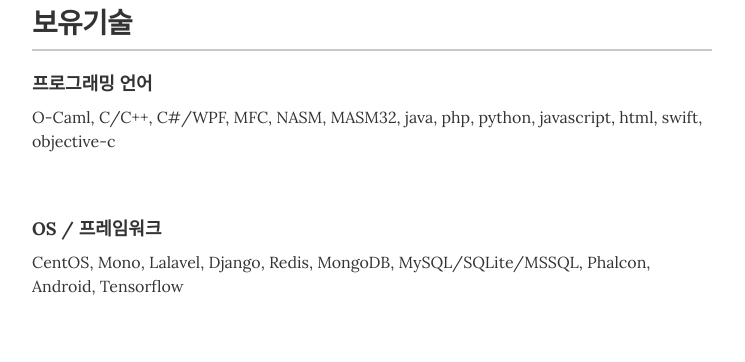
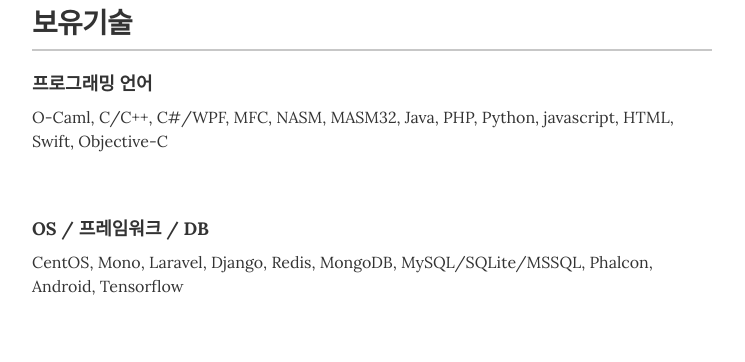
Before and after one commit to und3rs/resume_kr, a Jekyll site: the page built from index.html, in a window 1280 px wide and 900 px high, scrolled down 19935 px. Shown: the part 365-727 px from the top of the window, without its empty margins (268-1013 px from the left). Built offline with Jekyll 4.4.1, drawn with Linux system fonts in a browser that asks for light colours.

Commit message:
Update skills.yml

```diff
--- a/_data/skills.yml
+++ b/_data/skills.yml
@@ -2,10 +2,10 @@
 # Digital content development and creation
 
 - skill: 프로그래밍 언어
-  description: O-Caml, C/C++, C#/WPF, MFC, NASM, MASM32, java, php, python, javascript, html, swift, objective-c
+  description: O-Caml, C/C++, C#/WPF, MFC, NASM, MASM32, Java, PHP, Python, javascript, HTML, Swift, Objective-C
 
-- skill: OS / 프레임워크
-  description: CentOS, Mono, Lalavel, Django, Redis, MongoDB, MySQL/SQLite/MSSQL, Phalcon, Android, Tensorflow
+- skill: OS / 프레임워크 / DB
+  description: CentOS, Mono, Laravel, Django, Redis, MongoDB, MySQL/SQLite/MSSQL, Phalcon, Android, Tensorflow
 
 - skill: 보유 능력
   description: Kubernets, Deep-Learning, System Infra Construction & Management, Service Architecture Building, Reverse Enginerring, System Security, Networking, Web Development, PC Software Development, Mobile App Development and Anything you want.
```
